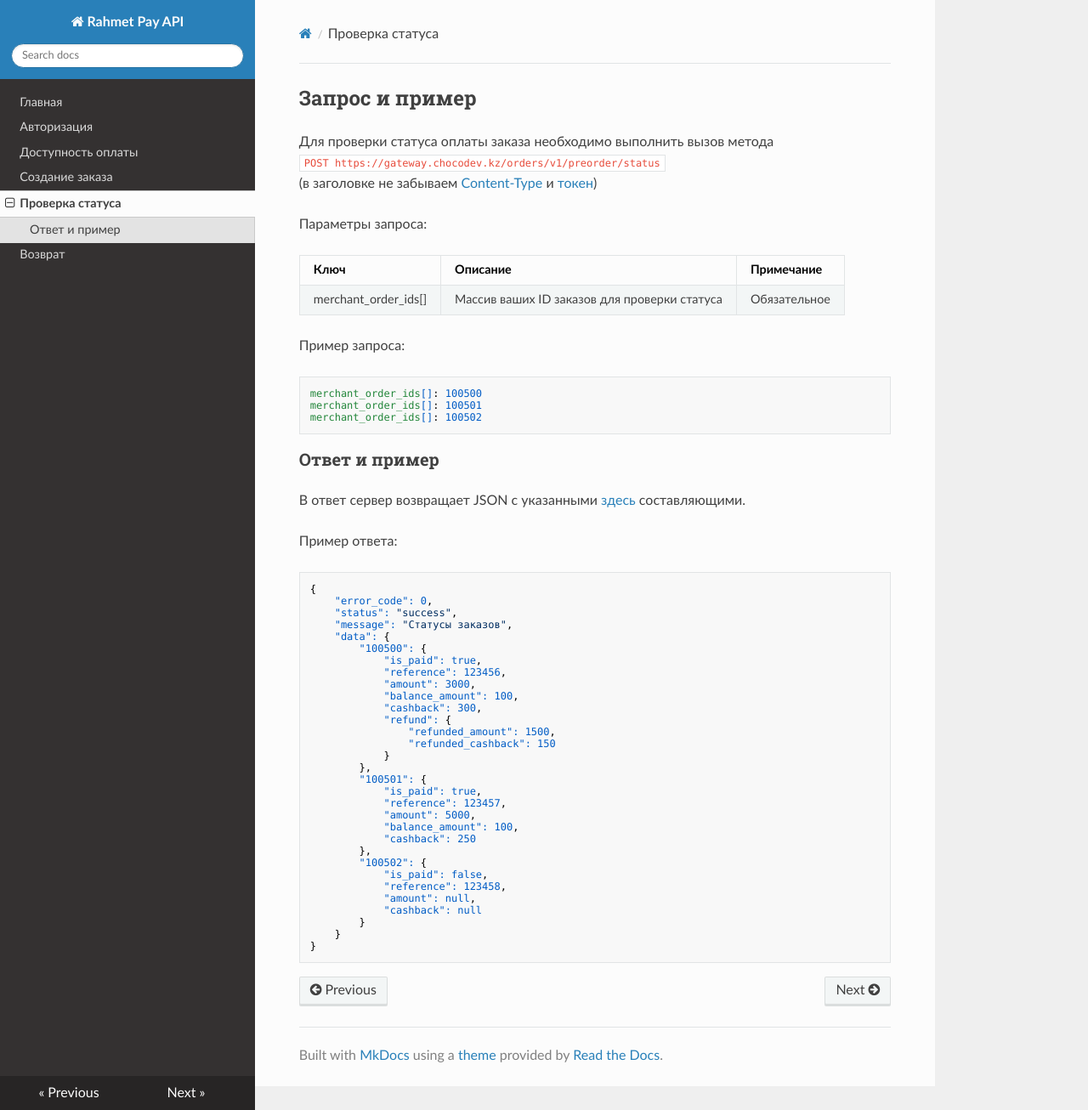
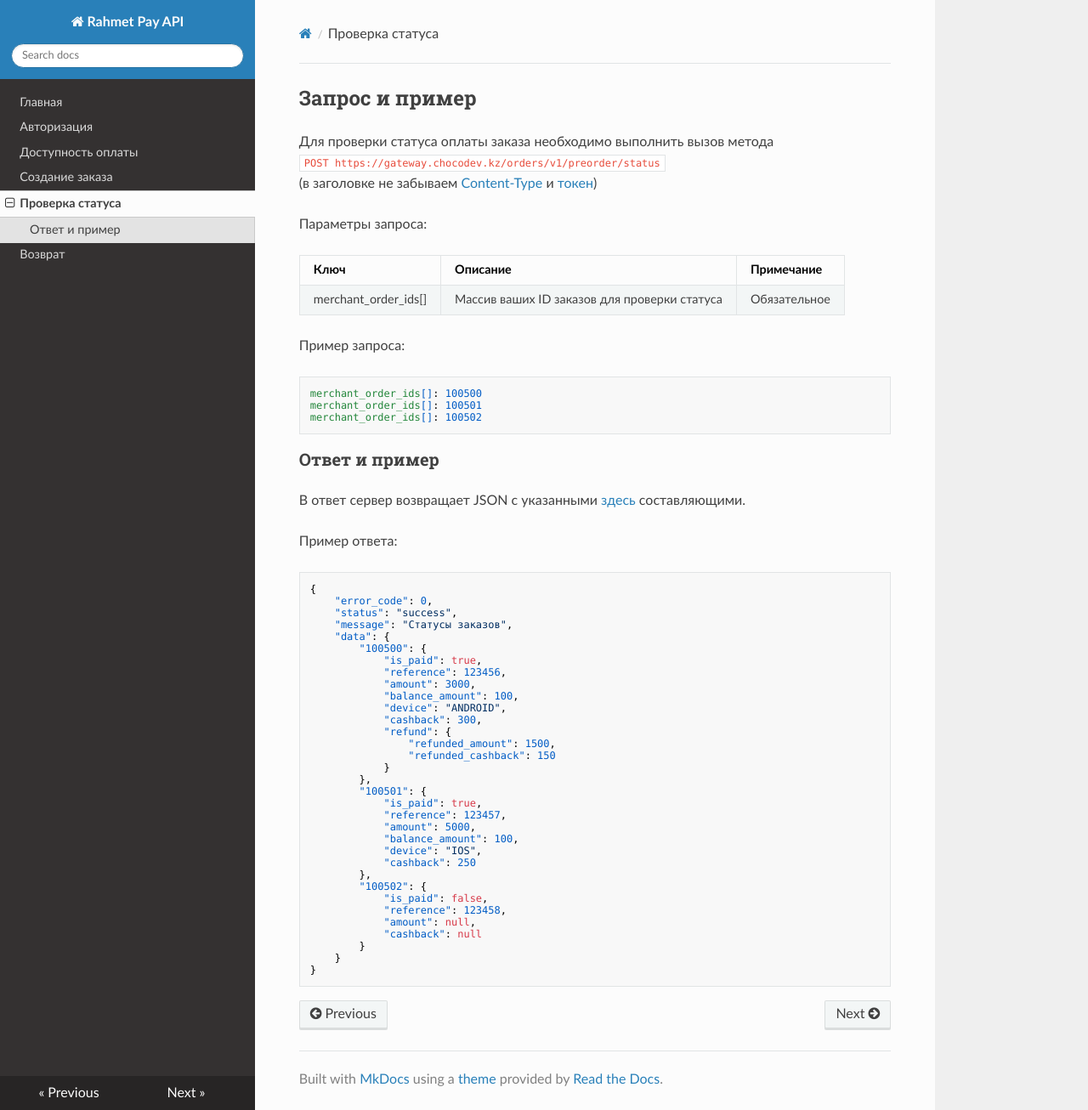
Before and after one commit to rahmetapp/docs, an MkDocs documentation site: the page built from docs/status.md, in a window 1280 px wide and 1306 px high. Shown: the whole window at 85% size. Built offline with MkDocs 1.6.1, drawn with Linux system fonts in a browser that asks for light colours; nearby versions of some CDN libraries; old or Windows-style settings are respelled for this version of MkDocs.

Commit message:
Update status.md

```diff
--- a/docs/status.md
+++ b/docs/status.md
@@ -33,6 +33,7 @@ merchant_order_ids[]: 100502
             "reference": 123456,
             "amount": 3000,
             "balance_amount": 100,
+            "device": "ANDROID",
             "cashback": 300,
             "refund": {
                 "refunded_amount": 1500,
@@ -44,6 +45,7 @@ merchant_order_ids[]: 100502
             "reference": 123457,
             "amount": 5000,
             "balance_amount": 100,
+            "device": "IOS",
             "cashback": 250
         },
         "100502": {
```
